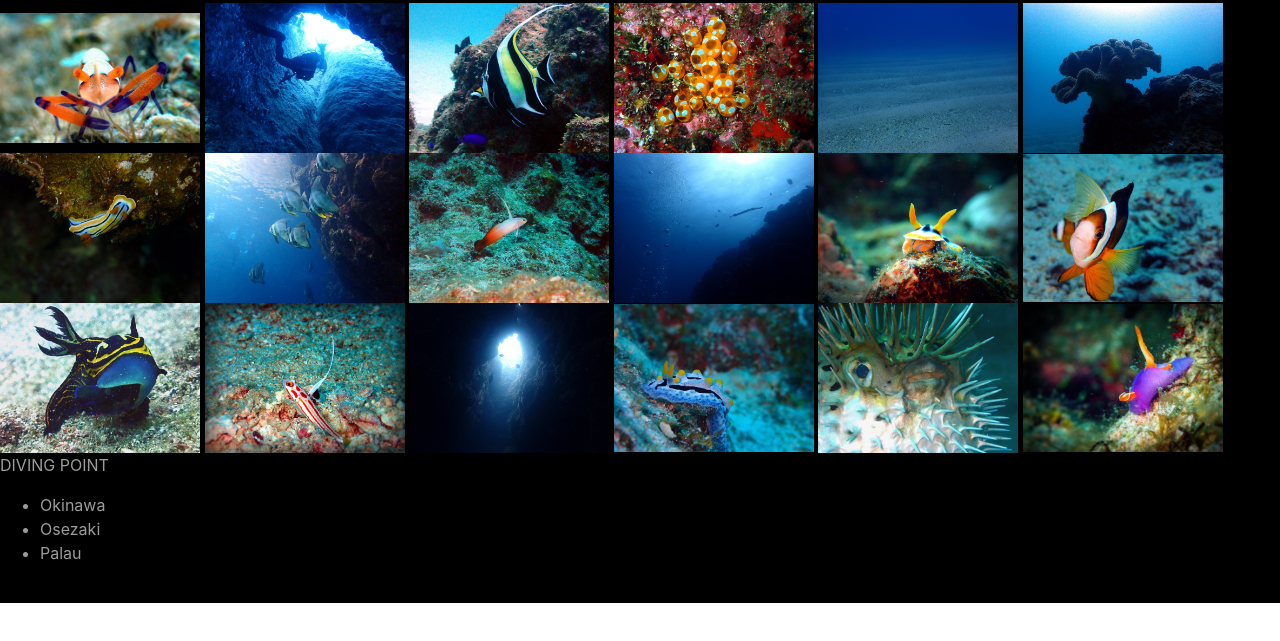
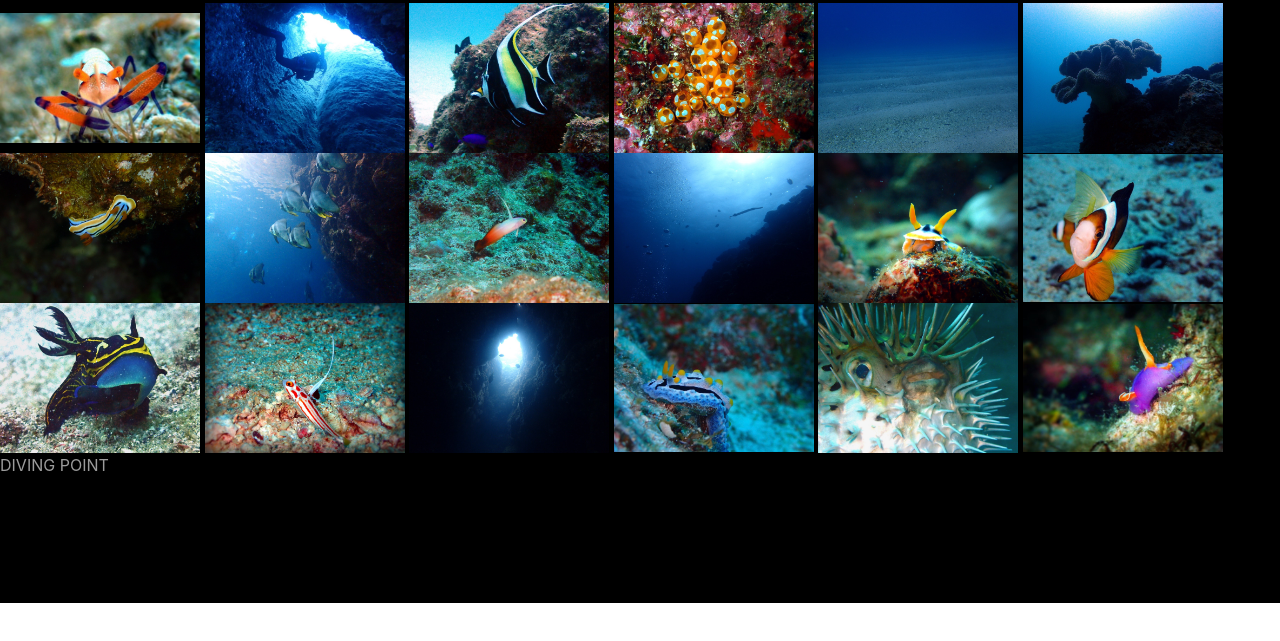
Before and after one commit to kos31de/kou-sy.github.io, a plain HTML site: page my_website/photography/photography.html in a window 1280 px wide. Shown: the part 117-758 px from the top of the page. Drawn offline with nearby package versions, Linux system fonts and the light colour scheme.

Commit message:
delete ul

```diff
--- a/my_website/photography/photography.html
+++ b/my_website/photography/photography.html
@@ -116,9 +116,7 @@
   <footer>
     <P>DIVING POINT</P>
     <ul>
-      <li>Okinawa</li>
-      <li>Osezaki</li>
-      <li>Palau</li>
+
     </ul>
   </footer>
 
```
